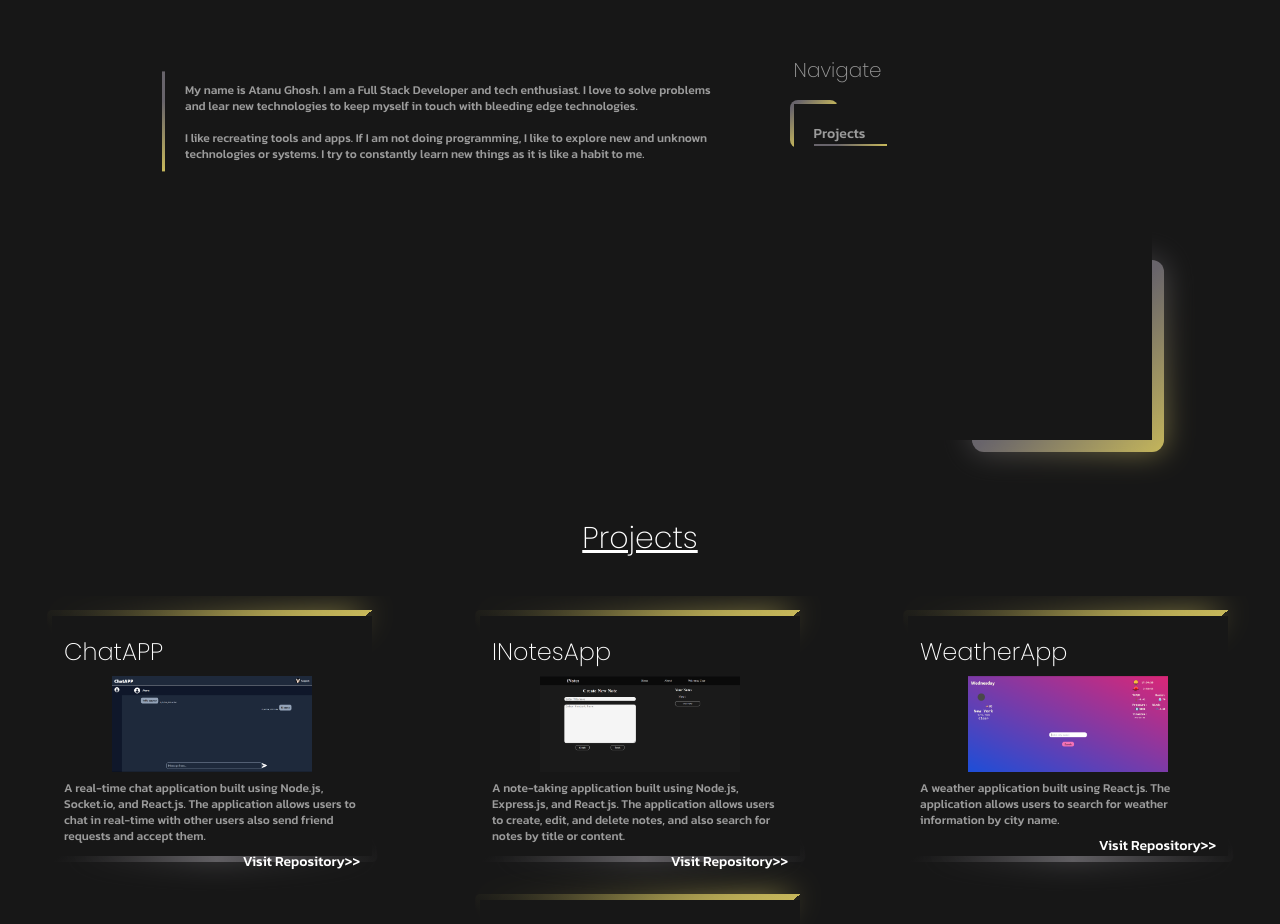
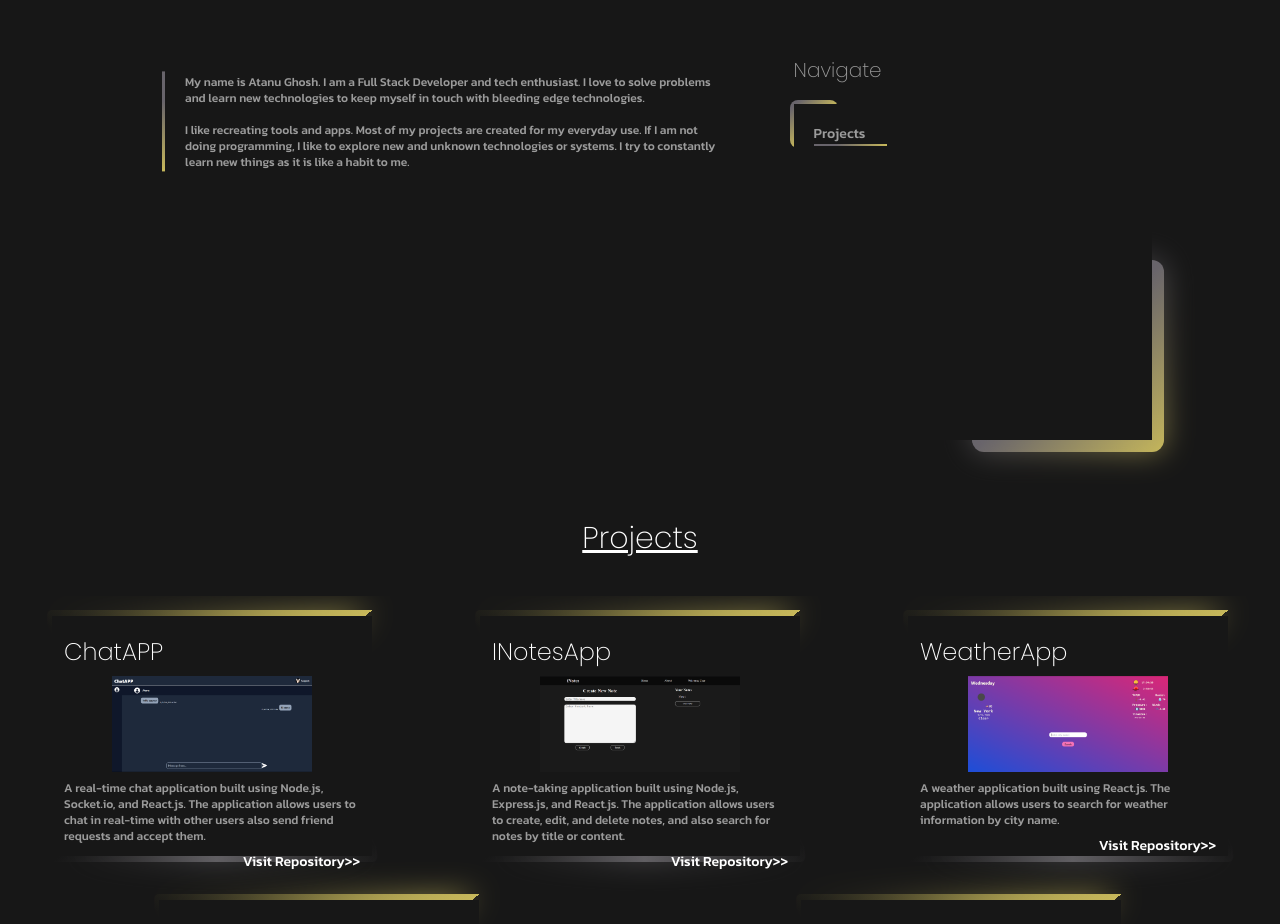
Before and after one commit to Azzpect/Portfolio, a Next.js app: page / in a window 1280 px wide. Shown: the part 320-1244 px from the top of the page. Built offline with nearby package versions, Linux system fonts and the light colour scheme.

Commit message:
fixed typo and added streaming app in the project section

```diff
--- a/src/app/page.tsx
+++ b/src/app/page.tsx
@@ -21,7 +21,8 @@ export default function Home() {
     {title: "ChatAPP", desc: "A real-time chat application built using Node.js, Socket.io, and React.js. The application allows users to chat in real-time with other users also send friend requests and accept them.", img: "/chatApp.png", repoLink: "https://github.com/Azzpect/ChatAPP"},
     {title: "INotesApp", desc: "A note-taking application built using Node.js, Express.js, and React.js. The application allows users to create, edit, and delete notes, and also search for notes by title or content.", img: "/inotesApp.png", repoLink: "https://github.com/Azzpect/iNotes.github.io"},
     {title: "WeatherApp", desc: "A weather application built using React.js. The application allows users to search for weather information by city name.", img: "/weatherApp.png", repoLink: "https://github.com/Azzpect/WeatherApp"},
-    {title: "Youtube Media Downloader", desc: "A media downloader application built using React, Node.js and WebSocket. The application allows users to search for videos on YouTube and download them in different formats.", img: "/youtubeMediaDownloader.png", repoLink: "https://github.com/Azzpect/Youtube-Media-Downloader"}
+    {title: "Youtube Media Downloader", desc: "A media downloader application built using React, Node.js and WebSocket. The application allows users to search for videos on YouTube and download them in different formats.", img: "/youtubeMediaDownloader.png", repoLink: "https://github.com/Azzpect/Youtube-Media-Downloader"},
+    {title: "Streaming APP", desc: "A media serving application built using React.js and GO. This application makes all the media files in the host machine available over the local network.", img: "/streaming.png", repoLink: "https://github.com/Azzpect/Streaming"}
   ]
 
   return (
@@ -66,10 +67,10 @@ export default function Home() {
               <div className="absolute top-1/2 -translate-y-1/2 -left-[3px] w-10 h-3/5 bg-gradient-to-b from-[#68646b] from-30% to-[#c7b85b]"></div>
               <div className="absolute left-0 top-1/2 -translate-y-1/2 bg-primaryBgColor h-[90%] flex flex-col justify-center">
                 <p className={`text-[#9b9b9b] text-xs py-2 px-5 ${kanit.className}`}>
-                    My name is Atanu Ghosh. I am a Full Stack Developer and tech enthusiast. I love to solve problems and lear new technologies to keep myself in touch with bleeding edge technologies.
+                    My name is Atanu Ghosh. I am a Full Stack Developer and tech enthusiast. I love to solve problems and learn new technologies to keep myself in touch with bleeding edge technologies.
                 </p>
                 <p className={`text-[#9b9b9b] text-xs py-2 px-5 ${kanit.className}`}>
-                    I like recreating tools and apps. If I am not doing programming, I like to explore new and unknown technologies or systems. I try to constantly learn new things as it is like a habit to me.
+                    I like recreating tools and apps. Most of my projects are created for my everyday use. If I am not doing programming, I like to explore new and unknown technologies or systems. I try to constantly learn new things as it is like a habit to me.
                 </p>
               </div>
             </div>
```
Also changed, not shown: public/streaming.png (added).
